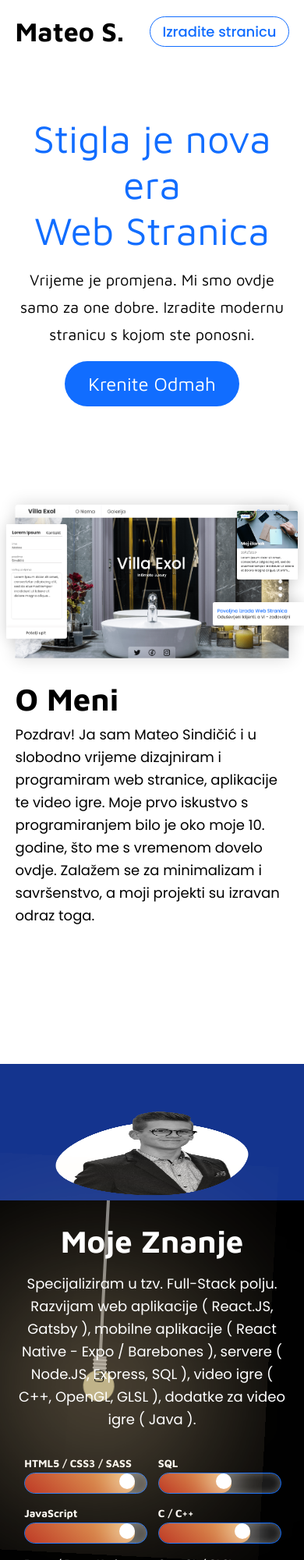
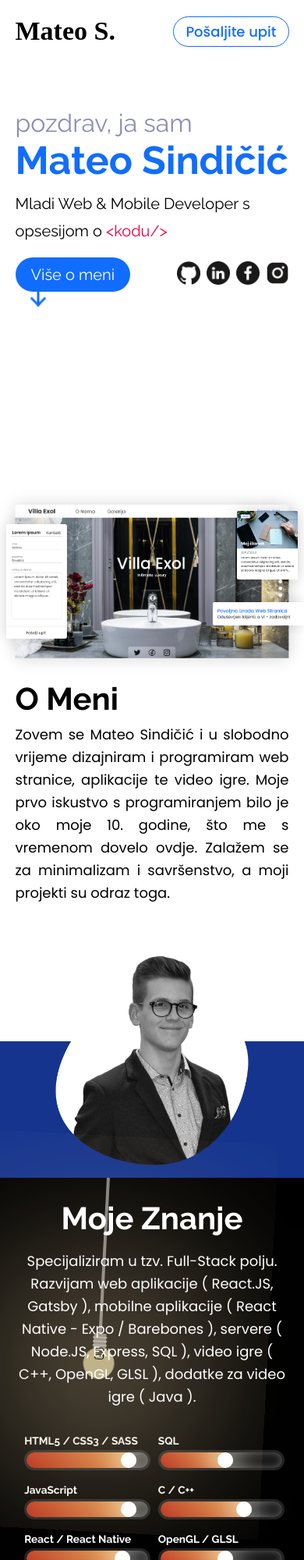
Before and after one commit to JazzyGrim/freelance-gatsby-website, a Gatsby site: page / in a window 390 px wide. Shown: the top 2000 px of the page at 78% size. Built offline with nearby package versions, Linux system fonts and the light colour scheme; Gatsby itself is replaced by a stand-in of ours; a web font is replaced by a local one.

Commit message:
Redesigned main page, changed fonts, fixed Contact Form bugs ( Auto clear on form submit, disable text area resize ). Fixed opacity flickering for animated components.

```diff
--- a/src/components/ContactForm.js
+++ b/src/components/ContactForm.js
@@ -1,12 +1,21 @@
-import React from 'react';
+import React, { useState } from 'react';
 import { useForm, ValidationError } from '@formspree/react';
 import * as styles from "../styles/contact.module.css";
 
 export default function ContactForm( ) {
+
+    const [ email, setEmail ] = useState( "" );
+    const [ text, setText ] = useState( "" );
     const [state, handleSubmit] = useForm("xpzkkrje");
 
+    const submitForm = ( e ) => {
+        handleSubmit( e );
+        setEmail( "" );
+        setText( "" );
+    }
+
     return <>
-        <form onSubmit={handleSubmit}>
+            <form onSubmit={submitForm}>
                 { state.succeeded ? <h2 id={ styles.successMessage }>Hvala! Vaš upit je poslan.</h2> : <h2>Stupite u kontakt</h2> }
                 <div id={ styles.formContent}>
                     <label htmlFor="email">email</label>
@@ -15,6 +24,8 @@ export default function ContactForm( ) {
                         type="email"
                         name="email"
                         placeholder="john.doe@gmail.com"
+                        value={ email }
+                        onChange={ e => setEmail( e.target.value ) }
                     />
                     <ValidationError
                         prefix="Email"
@@ -27,6 +38,8 @@ export default function ContactForm( ) {
                         name="message"
                         placeholder="Javljam se po pitanju..."
                         rows={ 5 }
+                        value={ text }
+                        onChange={ e => setText( e.target.value ) }
                     />
                     <ValidationError
                         prefix="Message"
--- a/src/components/Navbar.js
+++ b/src/components/Navbar.js
@@ -23,7 +23,7 @@ export default function Navbar( ) {
                 <li onClick={() => scrollTo("section[name='about']")}>O Meni</li>
                 <li onClick={() => scrollTo("section[name='contact']")}>Kontakt</li>
             </ul>
-            <button onClick={() => scrollTo("section[name='contact']")} className={ styles.navButton }>Izradite stranicu</button>
+            <button onClick={() => scrollTo("section[name='contact']")} className={ styles.navButton }>Pošaljite upit</button>
         </div>
     </nav>
 }
--- a/src/pages/index.js
+++ b/src/pages/index.js
@@ -1,4 +1,5 @@
 import React from "react";
+import { Link } from "gatsby";
 import Layout from "../components/Layout";
 import SkillBar from "../components/SkillBar";
 import ContactForm from "../components/ContactForm";
@@ -55,13 +56,24 @@ export default function Home() {
   return <Layout>
     <main>
       <Fade bottom>
-        <h1>Stigla je nova era<br/>Web Stranica</h1>
-      </Fade>
-      <Fade bottom delay={ 1000 }>
-        <h2>Vrijeme je promjena. Mi smo ovdje<br/>samo za one dobre. Izradite modernu<br/>stranicu s kojom ste ponosni.</h2>
-      </Fade>
-      <Fade delay={ 2000 }>
-        <button onClick={() => scrollTo("section[name='contact']")}>Krenite Odmah</button>
+        <div id={ styles.titleContainer }>
+          <h3>pozdrav, ja sam</h3>
+          <h1>Mateo Sindičić</h1>
+          <Fade bottom delay={ 1000 }>
+            <h2>Mladi Web & Mobile Developer s opsesijom o <span>{ "<kodu/>" }</span></h2>
+          </Fade>
+          <div id={ styles.linksContainer }>
+            <Fade delay={ 2000 }>
+              <button onClick={() => scrollTo("section[name='about']")}>Više o meni
+              <div className={ styles.arrow } />
+              </button>
+              <Link to="https://github.com/JazzyGrim/"><img src="github.png" /></Link>
+              <Link to=""><img src="linkedin.png" /></Link>
+              <Link to=""><img src="fb.png" /></Link>
+              <Link to=""><img src="ig.png" /></Link>
+            </Fade>
+          </div>
+        </div>
       </Fade>
       <img alt="An apartment website designed by Mateo Sindičić." id={ styles.mainImage } src="/Group9-min.png" />
       <Reveal effect="revealLeft">
@@ -80,16 +92,16 @@ export default function Home() {
       </div>
       <div id={ styles.content }>
         <h2>
-          <Reveal effect="collapseCover" delay={ 1000 }>
+          <Reveal effect="collapseCover" delay={ 1000 } >
             <span className={ styles.textCover } />
           </Reveal>
           O Meni
         </h2>
         <p>
-          <Reveal effect="collapseCover" delay={ 1200 }>
+          <Reveal effect="collapseCover" delay={ 1200 } >
             <span className={ `${ styles.textCover } ${ styles.textCoverReverse }` }/>
           </Reveal>
-        Pozdrav! Ja sam Mateo Sindičić i u slobodno vrijeme dizajniram i programiram web stranice, aplikacije te video igre. Moje prvo iskustvo s programiranjem bilo je oko moje 10. godine,  što me s vremenom dovelo ovdje. Zalažem se za minimalizam i savršenstvo, a moji projekti su izravan odraz toga.
+          Zovem se Mateo Sindičić i u slobodno vrijeme dizajniram i programiram web stranice, aplikacije te video igre. Moje prvo iskustvo s programiranjem bilo je oko moje 10. godine,  što me s vremenom dovelo ovdje. Zalažem se za minimalizam i savršenstvo, a moji projekti su odraz toga.
         </p>
       </div>
     </section>
--- a/src/styles/contact.module.css
+++ b/src/styles/contact.module.css
@@ -1,6 +1,6 @@
 h1 {
     font-size: 32px;
-    font-family: 'Maven Pro', sans-serif;
+    font-family: 'Raleway', sans-serif;
     font-weight: 400;
     text-align: center;
 
@@ -30,7 +30,7 @@ form {
 
     background-color: white;
     border-radius: 10px;
-    box-shadow: 0 0 20px rgba(0, 0, 0, 0.16);
+    box-shadow: 0 0 20px 10px rgba(0, 0, 0, 0.16);
 
     transform: translateX( -50% );
 }
@@ -52,7 +52,7 @@ form h2 {
     box-sizing: border-box;
 
     font-size: 28px;
-    font-family: 'Maven Pro', sans-serif;
+    font-family: 'Raleway', sans-serif;
     text-align: center;
 
     border-top-left-radius: 10px;
@@ -71,11 +71,12 @@ form input, form textarea {
     border: 0;
     outline: 0;
 
-    font-family: 'Maven Pro', sans-serif;
+    font-family: 'Raleway', sans-serif;
     font-size: 18px;
 
     width: 100%;
     border-bottom: 1px solid var( --border-color );
+    resize: none;
 }
 
 form textarea {
@@ -97,7 +98,7 @@ form button {
     text-align: center;
 
     color: white;
-    font-family: 'Maven Pro', sans-serif;
+    font-family: 'Raleway', sans-serif;
     font-size: 18px;
 
     background-color: var( --accent-color );
--- a/src/styles/global.css
+++ b/src/styles/global.css
@@ -1,4 +1,4 @@
-@import url('https://fonts.googleapis.com/css2?family=Maven+Pro:wght@400;700&family=Poppins:wght@400;500&display=swap');
+@import url('https://fonts.googleapis.com/css2?family=Poppins:wght@400;500&family=Allison&family=Raleway:wght@400;500;700&display=swap');
 
 * {
     margin: 0;
@@ -56,7 +56,7 @@ body {
 .collapseCover {
     animation-name: collapseCover;
     animation-timing-function: cubic-bezier(.14,.54,.6,1);
-    animation-fill-mode: forwards;
+    animation-fill-mode: both;
 }
 
 @keyframes lightsOut {
--- a/src/styles/home.module.css
+++ b/src/styles/home.module.css
@@ -11,35 +11,81 @@ main {
     position: relative;
 }
 
-main h1 {
+main h3 {
     margin-top: 7vh;
 
-    font-family: 'Maven Pro', sans-serif;
+    font-family: 'Raleway', sans-serif;
+    font-weight: 400;
+    font-size: 32px;
+
+    color: #8B8DB9;
+
+}
+
+main #titleContainer {
+    display: flex;
+    flex-direction: column;
+    justify-content: center;
+    align-items: flex-start;
+}
+
+main h1 {
+    font-family: 'Raleway', sans-serif;
     font-size: 85px;
+    font-weight: 600;
+    text-align: left;
 
-    text-align: center;
+    padding: 0;
 }
 
 main h2 {
     margin-top: 1vh;
 
-    font-family: 'Maven Pro', sans-serif;
+    font-family: 'Raleway', sans-serif;
     font-weight: 400;
     font-size: 24px;
     line-height: 39px;
-    /*color: var( --text-secondary );*/
+}
 
-    text-align: center;
+main h2 span {
+    color: #EE0047;
+}
+
+main #linksContainer {
+    width: 100%;
+    height: 100%;
+
+    margin-top: 2vh;
+
+    display: flex;
+    justify-content: flex-start;
+    align-items: center;
+}
+
+main #linksContainer a {
+    margin-left: 1vw;
+}
+
+main #linksContainer img {
+    width: 24px;
+
+    opacity: 0.9;
+
+    transition: 200ms cubic-bezier(0.175, 0.885, 0.32, 1);
+}
+
+main #linksContainer img:hover {
+    transform: scale( 125% );
 }
 
 main button {
     outline: none;
     border: none;
 
-    margin-top: 2vh;
+    margin-right: auto;
     padding: 15px 30px;
 
-    font-family: 'Maven Pro', sans-serif;
+    font-family: 'Raleway', sans-serif;
     font-weight: 400;
     font-size: 24px;
 
@@ -47,12 +93,52 @@ main button {
     background-color: var( --accent-color );
     border-radius: 30px;
 
+    position: relative;
+
     cursor: pointer;
 }
 
-main img {
-    box-shadow: 0 0 20px rgba(0, 0, 0, 0.16);
+@keyframes bounce {
+    from { transform: translateX( -50% ) translateY( 0 ) rotate( 90deg ); }
+    to { transform: translateX( -50% ) translateY( 100% ) rotate( 90deg ); }
 }
+
+.arrow {
+    background: var( --accent-color );
+    height: 3px;
+    width: 30px;
+    margin: 0 auto;
+    position: relative;
+    cursor: pointer;
+
+    position: absolute;
+    left: 20%;
+    bottom: 0%;
+
+    animation: bounce 500ms ease-in-out infinite alternate-reverse;
+
+  }
+
+  .arrow:before,
+    .arrow:after {
+      content: "";
+      background: var( --accent-color );
+      position: absolute;
+      height: 3px;
+      width: 15px;
+    }
+
+    .arrow:before {
+      right: -4px;
+      bottom: -4px;
+      transform: rotate(-45deg);
+    }
+
+    .arrow:after {
+      right: -4px;
+      top: -4px;
+      transform: rotate(45deg);
+    }
 
 #mainImage {
     position: absolute;
@@ -61,6 +147,7 @@ main img {
     width: 40vw;
 
     transform: translateX( -50% );
+    box-shadow: 0 0 20px rgba(0, 0, 0, 0.16);
 }
 
 #imageLeft {
@@ -70,6 +157,7 @@ main img {
     width: 13vw;
 
     transform: translateX( -220% );
+    box-shadow: 0 0 20px rgba(0, 0, 0, 0.16);
 }
 
 #imageRightOne {
@@ -78,6 +166,7 @@ main img {
     width: 20vw;
 
     transform: translateX( 125% );
+    box-shadow: 0 0 20px rgba(0, 0, 0, 0.16);
 }
 
 #imageRightTwo {
@@ -86,6 +175,7 @@ main img {
     width: 14vw;
 
     transform: translateX( 210% );
+    box-shadow: 0 0 20px rgba(0, 0, 0, 0.16);
 }
 
 #aboutSection {
@@ -143,6 +233,7 @@ main img {
     bottom: 0;
 
     transform-origin: 100% 0;
+    opacity: 1 !important;
 
     background-color: black;
     z-index: 5;
@@ -154,7 +245,7 @@ main img {
 
 #aboutSection h2, #skillsSection h2 {
     position: relative;
-    font-family: 'Maven Pro', sans-serif;
+    font-family: 'Raleway', sans-serif;
     font-size: 46px;
 
     margin: 1vh 0;
@@ -166,6 +257,9 @@ main img {
     font-family: 'Poppins', sans-serif;
     font-size: 22px;
     line-height: 33px;
+
+    text-align: justify;
+    text-justify: inter-word;
 }
 
 #skillsSection {
@@ -178,8 +272,8 @@ main img {
     justify-content: center;
     align-items: center;
 
+    opacity: 1 !important;
     position: relative;
-
 }
 
 #skillsSection h2 {
@@ -230,12 +324,12 @@ main img {
     align-items: flex-start;
 
     margin-left: auto;
-    background-color: var( --light-accent );
+    background-color: var( --accent-color );
 }
 
 #contactSection #infoContainer h3 {
     color: white;
-    font-family: 'Maven Pro', sans-serif;
+    font-family: 'Raleway', sans-serif;
     font-size: 22px;
 }
 
@@ -257,12 +351,12 @@ main img {
 }
 
 #contactSection #staticInfo h2 {
-    font-family: 'Maven Pro', sans-serif;
+    font-family: 'Raleway', sans-serif;
     font-size: 46px;
 }
 
 #contactSection #staticInfo h3 {
-    font-family: 'Maven Pro', sans-serif;
+    font-family: 'Raleway', sans-serif;
     font-size: 22px;
     line-height: 33px;
     color: var( --text-secondary );
@@ -291,7 +385,7 @@ footer {
 }
 
 footer h3 {
-    font-family: 'Maven Pro', sans-serif;
+    font-family: 'Raleway', sans-serif;
     font-weight: 400;
     font-size: 22px;
 }
@@ -307,7 +401,7 @@ footer h4 {
     main {
         padding: 0 5%;
         box-sizing: border-box;
-        min-height: 700px;
+        min-height: 600px;
     }
 
     main h1 {
@@ -320,6 +414,8 @@ footer h4 {
     }
 
     #mainImage {
+        position: relative;
+        margin-top: auto;
         width: 90vw;
     }
 
@@ -347,6 +443,23 @@ footer h4 {
         transform: translateX( 0 );
     }
 
+    main button {
+        padding: 10px 20px;
+        font-size: 20px;
+    }
+
+    main #linksContainer a {
+        margin-left: 2vw;
+    }
+
+    main #linksContainer img {
+        width: 30px;
+    }
+
+    main .arrow {
+
+    }
+
     #aboutSection {
         flex-direction: column-reverse;
     }
@@ -362,6 +475,7 @@ footer h4 {
 
     #aboutSection img {
         width: 75vw;
+        height: 75vw;
 
         transform: translateX( 0% ) translateY( 0% );
     }
@@ -420,12 +534,12 @@ footer h4 {
     }
 
     #contactSection #staticInfo h2 {
-        font-family: 'Maven Pro', sans-serif;
+        font-family: 'Raleway', sans-serif;
         font-size: 36px;
     }
 
     #contactSection #staticInfo h3 {
-        font-family: 'Maven Pro', sans-serif;
+        font-family: 'Raleway', sans-serif;
         font-size: 20px;
         line-height: 30px;
         color: var( --text-secondary );
--- a/src/styles/navigation.module.css
+++ b/src/styles/navigation.module.css
@@ -33,7 +33,7 @@ nav div {
 
 nav div h3 {
     font-size: 34px;
-    font-family: 'Maven Pro', sans-serif;
+    font-family: 'Allison', cursive;
 }
 
 nav div ul {
@@ -43,6 +43,8 @@ nav div ul {
     flex-direction: row;
     justify-content: flex-start;
     align-items: center;
+
+    margin-left: 1vw;
 }
 
 nav div ul li {
--- a/src/styles/skillbar.module.css
+++ b/src/styles/skillbar.module.css
@@ -9,7 +9,7 @@
 }
 
 .skillContainer h4 {
-    font-family: 'Maven Pro', sans-serif;
+    font-family: 'Raleway', sans-serif;
     font-size: 20px;
 }
 
@@ -58,48 +58,8 @@
 }
 
 
-  @media only screen and (max-width: 600px) {
-    .skillContainer {
-        width: 100%;
-        margin: 1vh 0;
-
-        display: flex;
-        flex-direction: column;
-        justify-content: center;
-        align-items: flex-start;
-    }
-
+@media only screen and (max-width: 600px) {
     .skillContainer h4 {
-        font-family: 'Maven Pro', sans-serif;
         font-size: 3.5vw;
     }
-
-    .skillContainer .skillBar {
-        margin-top: 0.5vh;
-
-        width: 100%;
-        height: 25px;
-
-        border: 1px solid var( --accent-color );
-        border-radius: 20px;
-
-    }
-
-    .skillContainer .skillBar .skillBarFiller {
-        height: 25px;
-
-        border-radius: 20px;
-
-    }
-
-    .skillContainer .skillBar .skillBarFiller .progressBar {
-        height: 25px;
-
-        animation: progressBar 3s ease-in-out;
-        animation-fill-mode:both;
-
-        background-color: var( --accent-color );
-        border-radius: 20px;
-
-    }
-  }
+}
```
Also changed, not shown: static/fb.png (added), static/github.png (added), static/ig.png (added), static/linkedin.png (added). Lines whose indentation alone changed are shown as unchanged.
